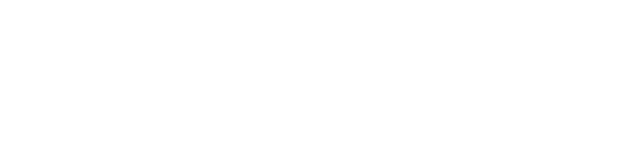
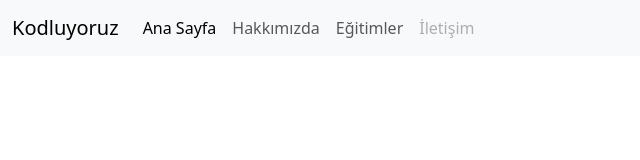
Before and after one commit to busraksakalli7/bootstrapProje, a plain HTML site: page index.html in a window 1280 px wide. Shown: the whole page, without its empty margins (0-640 px from the left). Drawn offline with nearby package versions, Linux system fonts and the light colour scheme.

Commit message:
navbar eklendi

```diff
--- a/index.html
+++ b/index.html
@@ -1,11 +1,35 @@
-<!DOCTYPE html>
+<!doctype html>
 <html lang="en">
-<head>
-    <meta charset="UTF-8">
-    <meta name="viewport" content="width=device-width, initial-scale=1.0">
-    <title>Document</title>
-</head>
-<body>
-
-</body>
+  <head>
+    <meta charset="utf-8">
+    <meta name="viewport" content="width=device-width, initial-scale=1">
+    <title>Bootstrap demo</title>
+    <link href="https://cdn.jsdelivr.net/npm/bootstrap@5.3.7/dist/css/bootstrap.min.css" rel="stylesheet" integrity="sha384-LN+7fdVzj6u52u30Kp6M/trliBMCMKTyK833zpbD+pXdCLuTusPj697FH4R/5mcr" crossorigin="anonymous">
+  </head>
+  <body>
+   <nav class="navbar navbar-expand-lg bg-body-tertiary">
+  <div class="container-fluid">
+    <a class="navbar-brand" href="#">Kodluyoruz</a>
+    <button class="navbar-toggler" type="button" data-bs-toggle="collapse" data-bs-target="#navbarNav" aria-controls="navbarNav" aria-expanded="false" aria-label="Toggle navigation">
+      <span class="navbar-toggler-icon"></span>
+    </button>
+    <div class="collapse navbar-collapse" id="navbarNav">
+      <ul class="navbar-nav">
+        <li class="nav-item">
+          <a class="nav-link active" aria-current="page" href="#">Ana Sayfa</a>
+        </li>
+        <li class="nav-item">
+          <a class="nav-link" href="#">Hakkımızda</a>
+        </li>
+        <li class="nav-item">
+          <a class="nav-link" href="#">Eğitimler</a>
+        </li>
+        <li class="nav-item">
+          <a class="nav-link disabled" aria-disabled="true">İletişim</a>
+        </li>
+      </ul>
+    </div>
+  </div>
+</nav>
+  </body>
 </html>
```
